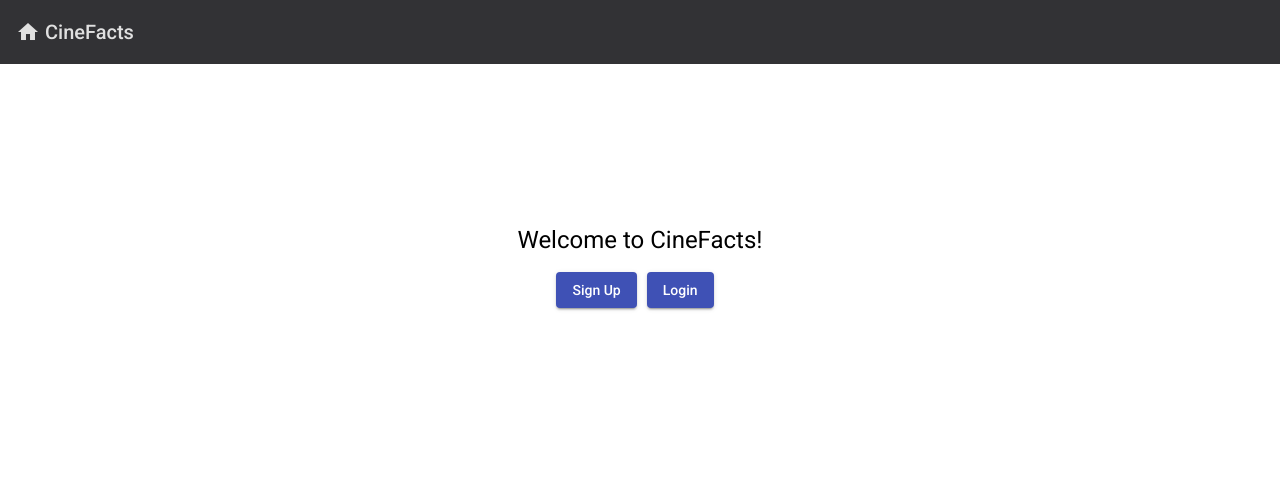
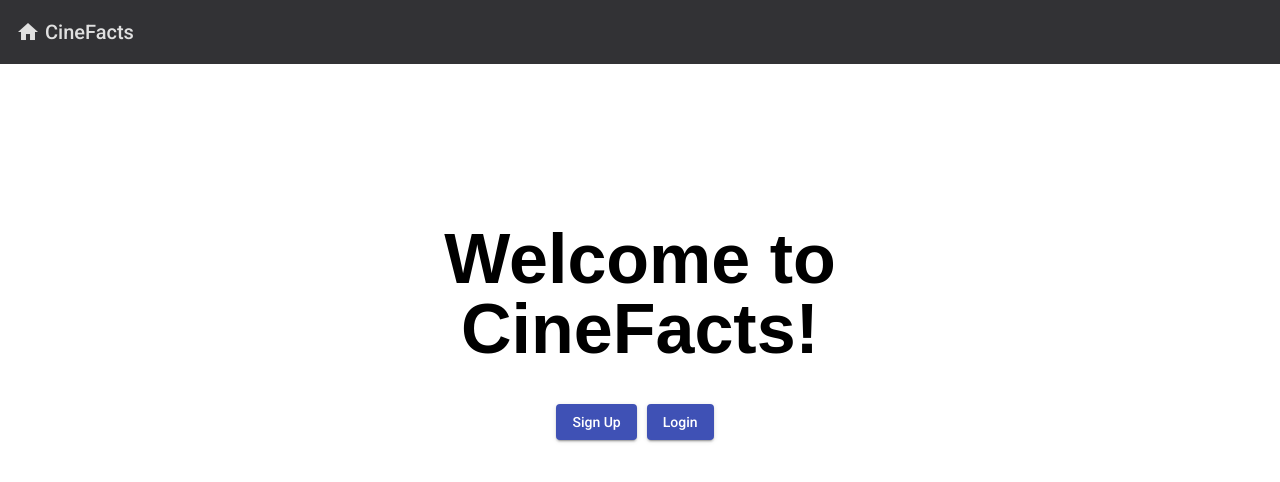
Before and after one commit to tread06/cinefacts-angular-client, an Angular app: page /welcome in a window 1280 px wide. Shown: the top 482 px of the page. Built offline with nearby package versions, Linux system fonts and the light colour scheme.

Commit message:
Added styling to welcome text.
Added styling to welcome text.

```diff
--- a/src/app/welcome-page/welcome-page.component.css
+++ b/src/app/welcome-page/welcome-page.component.css
@@ -1,13 +1,18 @@
-.main-page{
+.main-page {
   display: block;
   margin: auto;
   margin-top: 20vh;
-  width: 300px;
+  width: 600px;
 }
-.title{
+.title {
+  font-family: Arial, Helvetica, sans-serif;
+  font-size: 5em;
+  line-height: 1em;
+  font-weight: 600;
   text-align: center;
+  margin-bottom: 40px;
 }
-.buttons-container{
+.buttons-container {
   display: flex;
   justify-content: center;
 }
```
